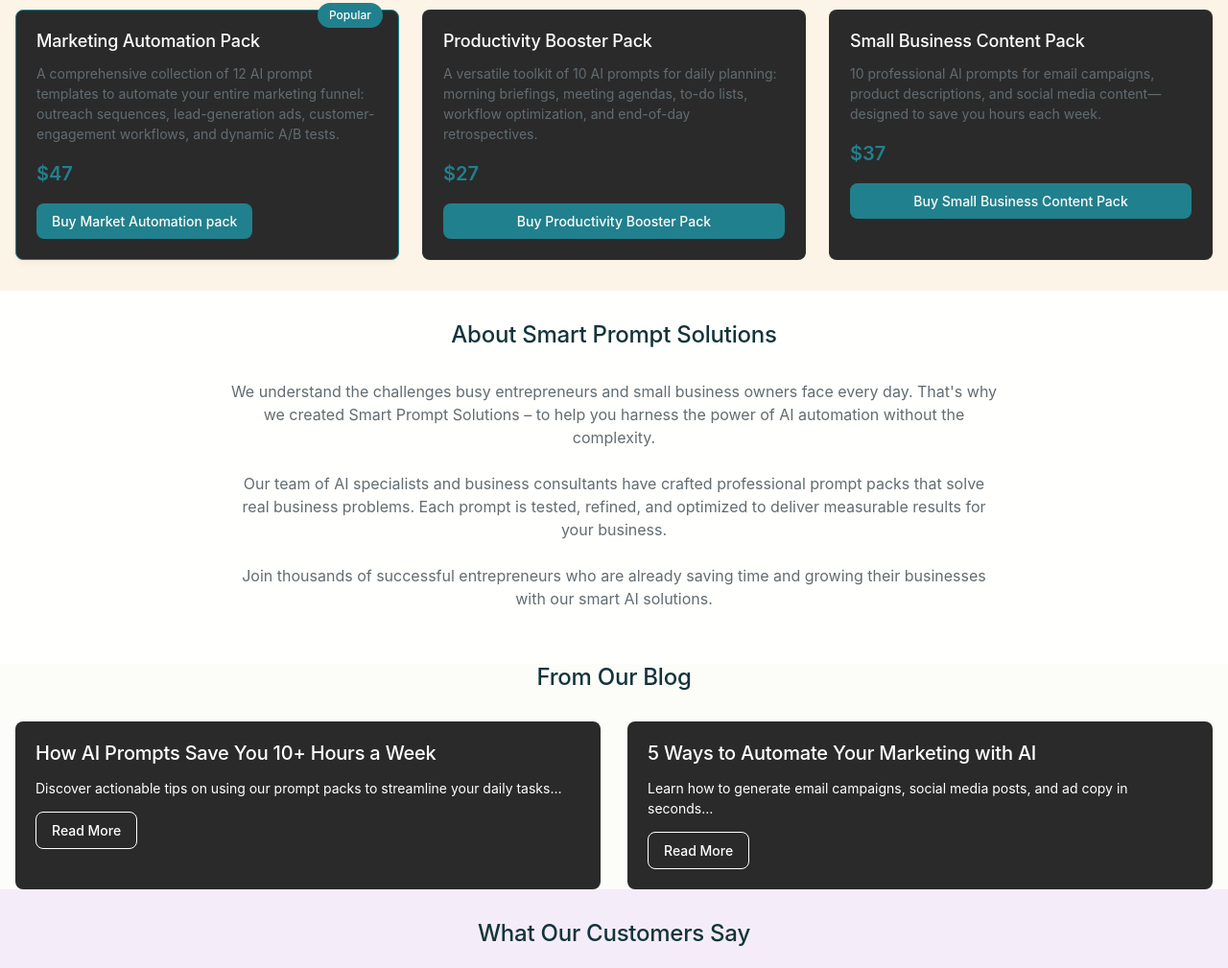
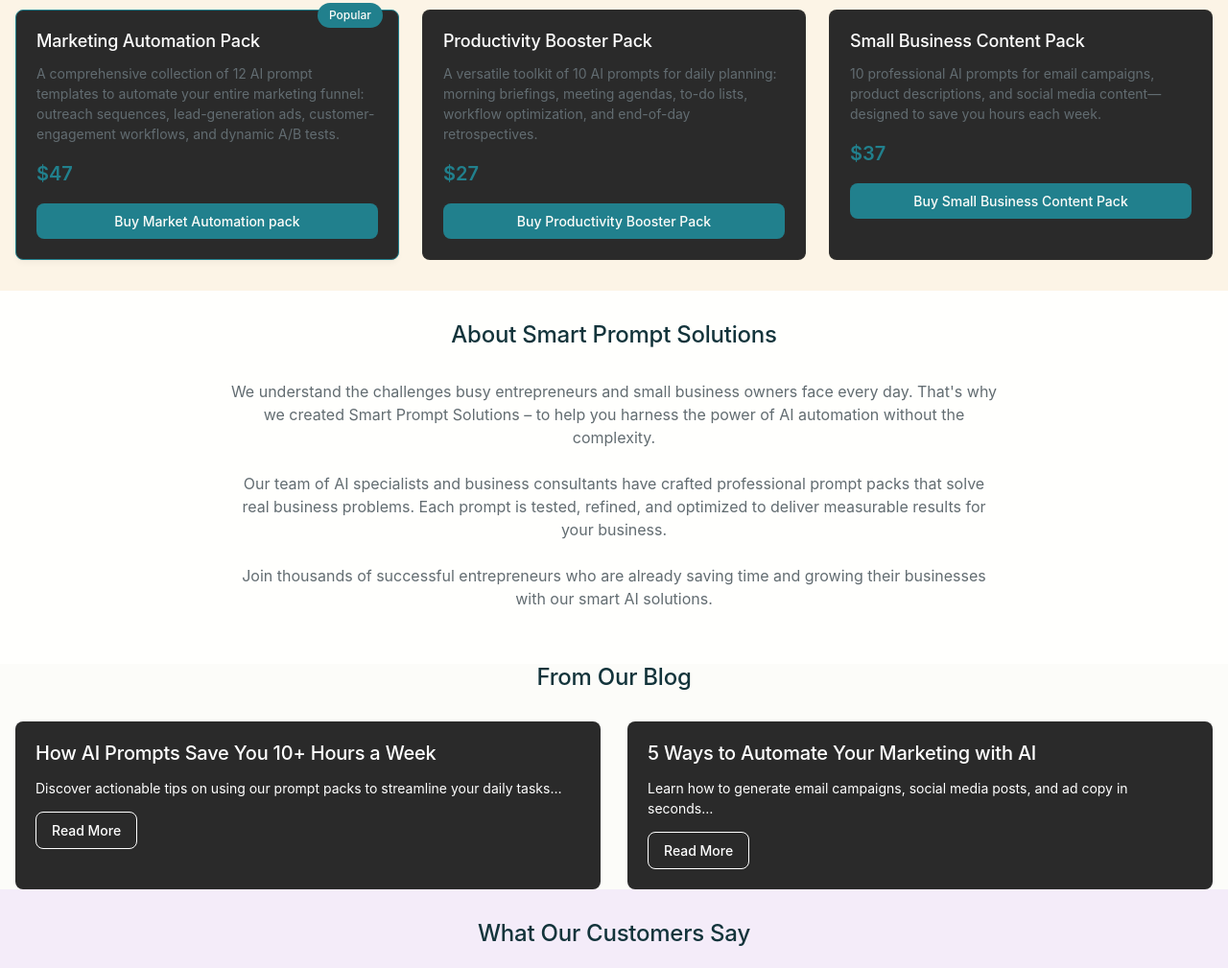
Before and after one commit to qharper36/smartpromptsolutions, a website: page index.html in a window 1280 px wide. Shown: the part 1150-2159 px from the top of the page at 96% size. Drawn offline with Linux system fonts and the light colour scheme; a web font is replaced by a local one.

Commit message:
Update index.html

```diff
--- a/index.html
+++ b/index.html
@@ -142,8 +142,7 @@
       cursor: pointer;
     }
   </style>
-  <script type="text/javascript" src="https://payhip.com/payhip.js"></script>
-</head>
+  </head>
 <body>
   <!-- Header -->
   <header class="header">
@@ -208,7 +207,7 @@
         <h2 class="section__title">Our AI Prompt Packs</h2>
         <div class="products__grid">
           <div class="product__card product__card--featured"><div class="product__badge">Popular</div><h3 class="product__title">Marketing Automation Pack</h3><p class="product__description">A comprehensive collection of 12 AI prompt templates to automate your entire marketing funnel: outreach sequences, lead-generation ads, customer-engagement workflows, and dynamic A/B tests.</p><div class="product__price">$47</div><a href="https://payhip.com/b/fvLrw"
-   class="btn btn--primary"
+   class="btn btn--primary btn--full-width "
    data-payhip-product="fvLrw">
    Buy Market Automation pack
 </a>
@@ -327,5 +326,6 @@
   </footer>
 
   <script src="app.js"></script>
+  <script type="text/javascript" src="https://payhip.com/payhip.js"></script>
 </body>
 </html>
```
